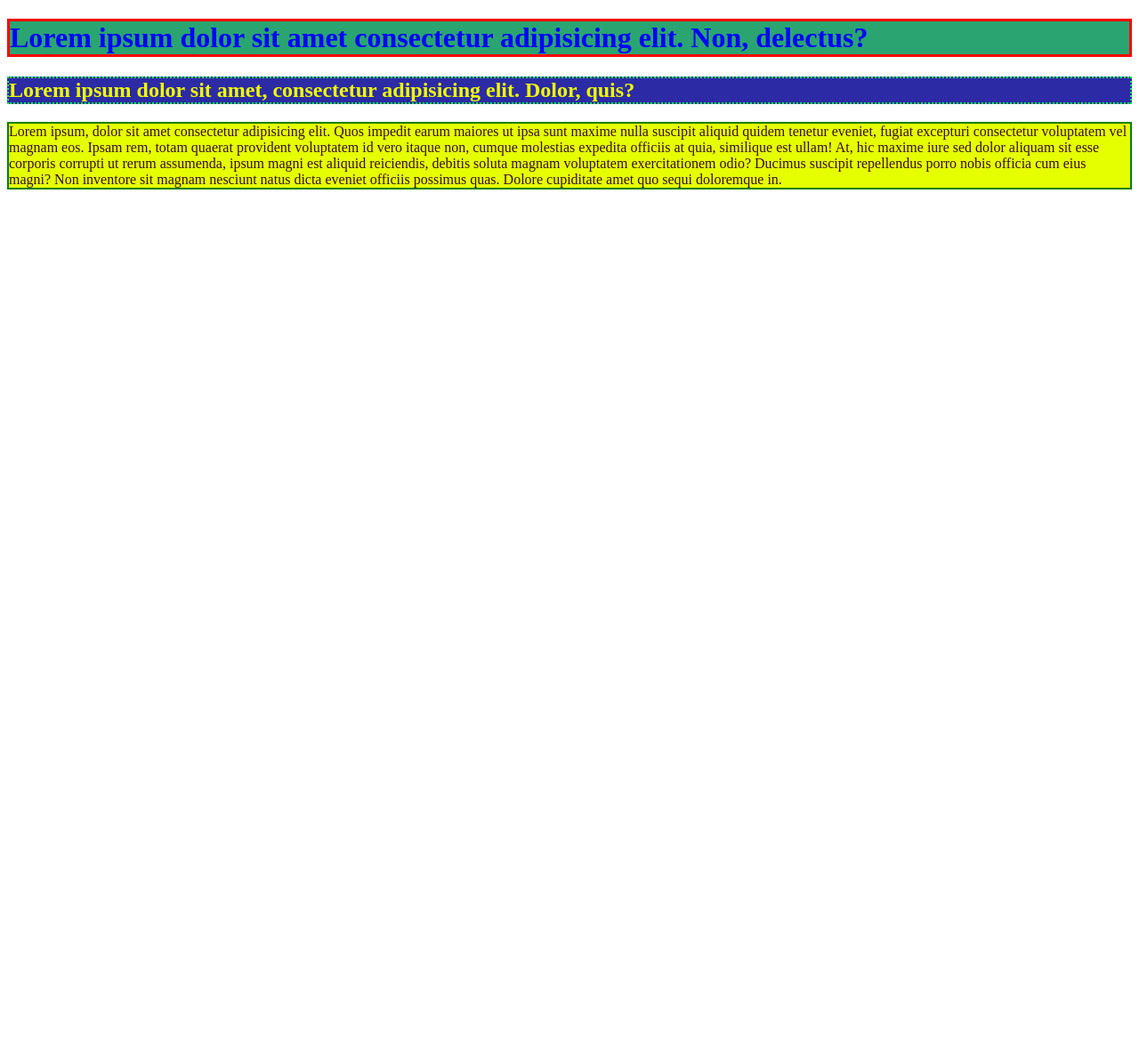
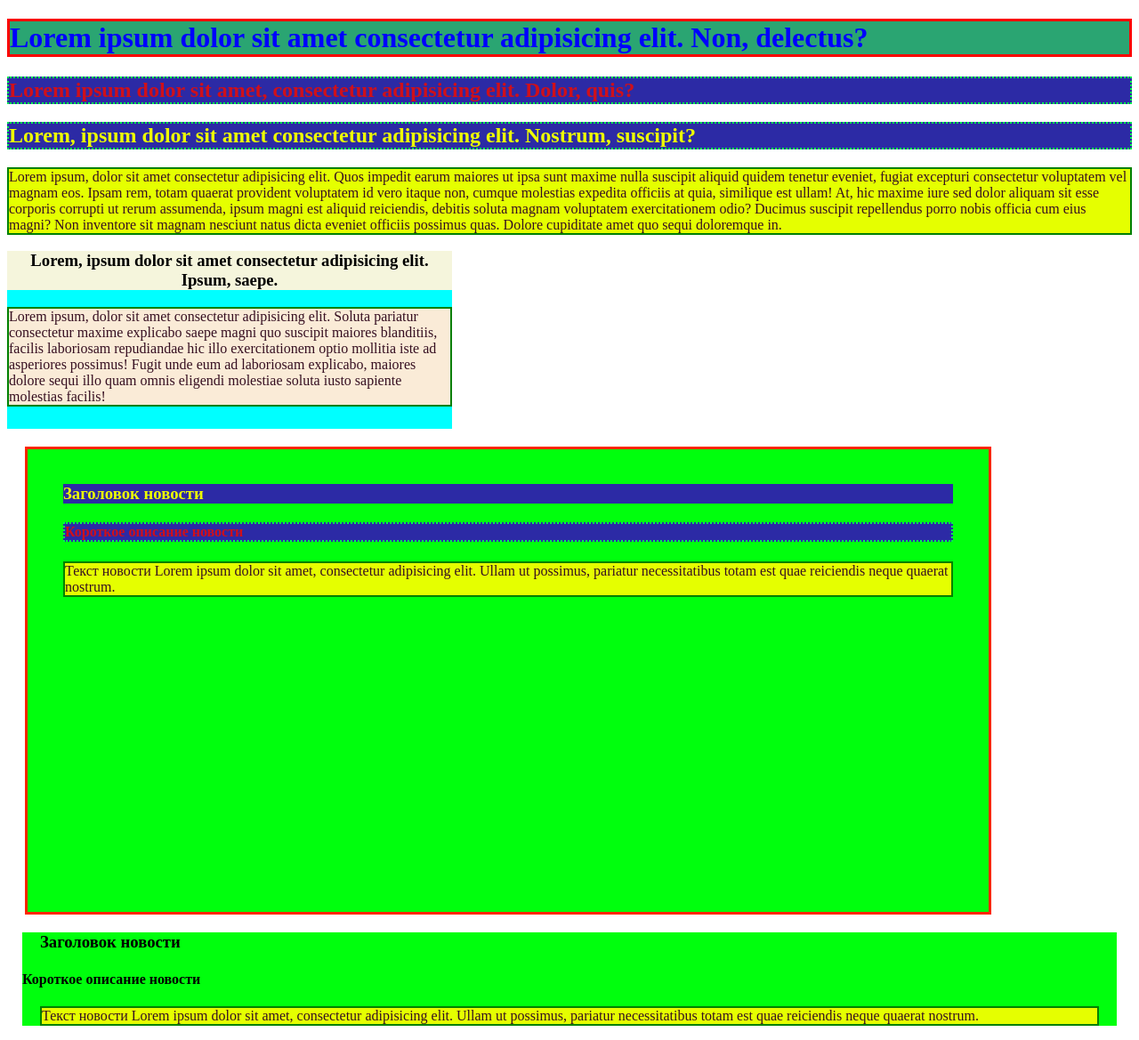
Before and after one commit to AlekseyNovitskiy/035, a plain HTML site: page css/index.html in a window 1280 px wide. Shown: the whole page at 89% size. Before the commit the page ends 800 px from the top, so only its background shows below. Drawn offline with Linux system fonts and the light colour scheme.

Commit message:
изменения

```diff
--- a/css/index.html
+++ b/css/index.html
@@ -14,8 +14,11 @@
     <h1>
         Lorem ipsum dolor sit amet consectetur adipisicing elit. Non, delectus?
     </h1>
-    <h2>
+    <h2 class="head-2" id="head-id-2">
         Lorem ipsum dolor sit amet, consectetur adipisicing elit. Dolor, quis?</h2>
+
+    <h2>Lorem, ipsum dolor sit amet consectetur adipisicing elit. Nostrum, suscipit?</h2>
+
     <p>Lorem ipsum, dolor sit amet consectetur adipisicing elit. Quos impedit earum maiores ut ipsa sunt maxime nulla
         suscipit aliquid quidem tenetur eveniet, fugiat excepturi consectetur voluptatem vel magnam eos. Ipsam rem,
         totam quaerat provident voluptatem id vero itaque non, cumque molestias expedita officiis at quia, similique est
@@ -24,6 +27,28 @@
         nobis officia cum eius magni? Non inventore sit magnam nesciunt natus dicta eveniet officiis possimus quas.
         Dolore cupiditate amet quo sequi doloremque in.
     </p>
+    <div class="user">
+        <h3 class="user-title"> Lorem, ipsum dolor sit amet consectetur adipisicing elit. Ipsum, saepe.
+        </h3>
+        <p class="user-description">Lorem ipsum, dolor sit amet consectetur adipisicing elit. Soluta pariatur
+            consectetur maxime explicabo saepe magni quo suscipit maiores blanditiis, facilis laboriosam repudiandae hic
+            illo exercitationem optio mollitia iste ad asperiores possimus! Fugit unde eum ad laboriosam explicabo,
+            maiores dolore sequi illo quam omnis eligendi molestiae soluta iusto sapiente molestias facilis!</p>
+    </div>
+
+    <div class="news">
+        <h3>Заголовок новости</h3>
+        <h4>Короткое описание новости</h4>
+        <p>Текст новости Lorem ipsum dolor sit amet, consectetur adipisicing elit. Ullam ut possimus, pariatur
+            necessitatibus totam est quae reiciendis neque quaerat nostrum.</p>
+    </div>
+
+    <div class="news2">
+        <h3 class="text" id="news">Заголовок новости</h3>
+        <h4 class="crat" id="Opisanie">Короткое описание новости</h4>
+        <p class="text" id="text_news">Текст новости Lorem ipsum dolor sit amet, consectetur adipisicing elit. Ullam ut
+            possimus, pariatur necessitatibus totam est quae reiciendis neque quaerat nostrum.</p>
+    </div>
 
 </body>
 
```
